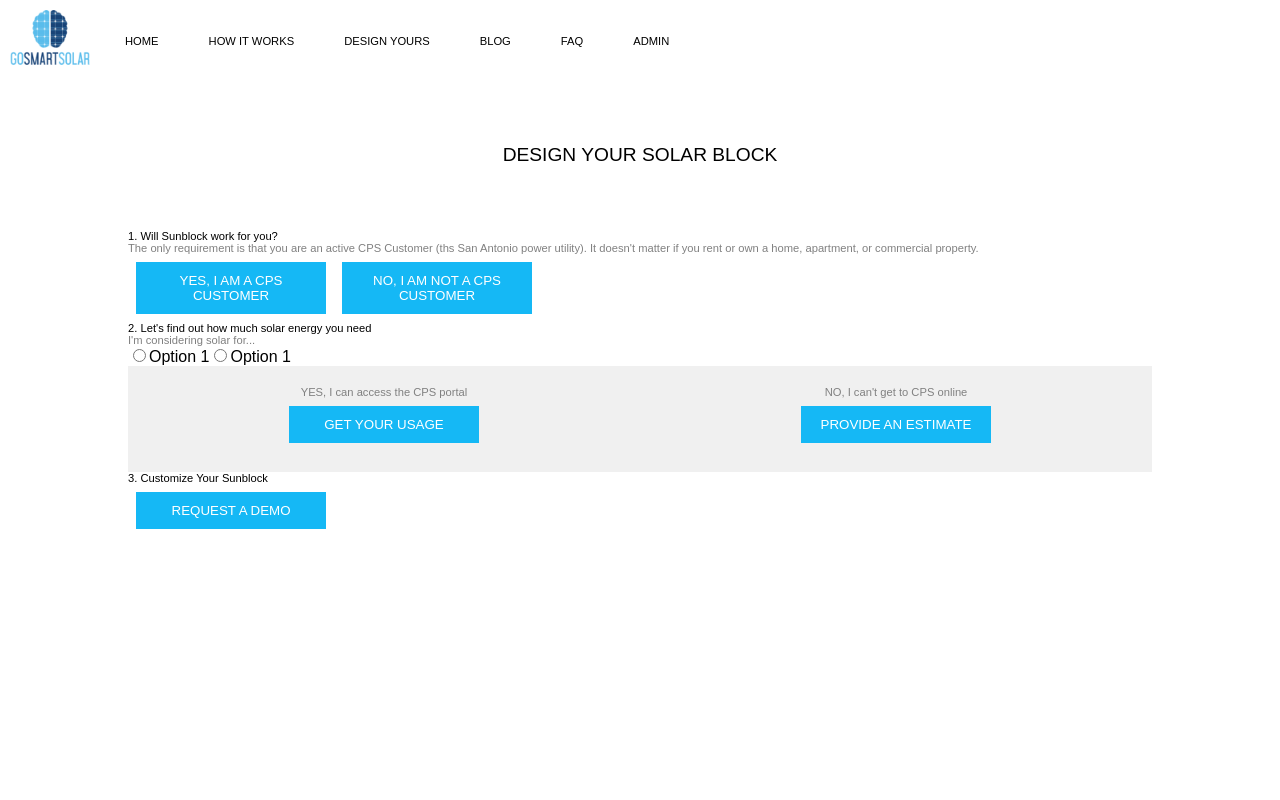
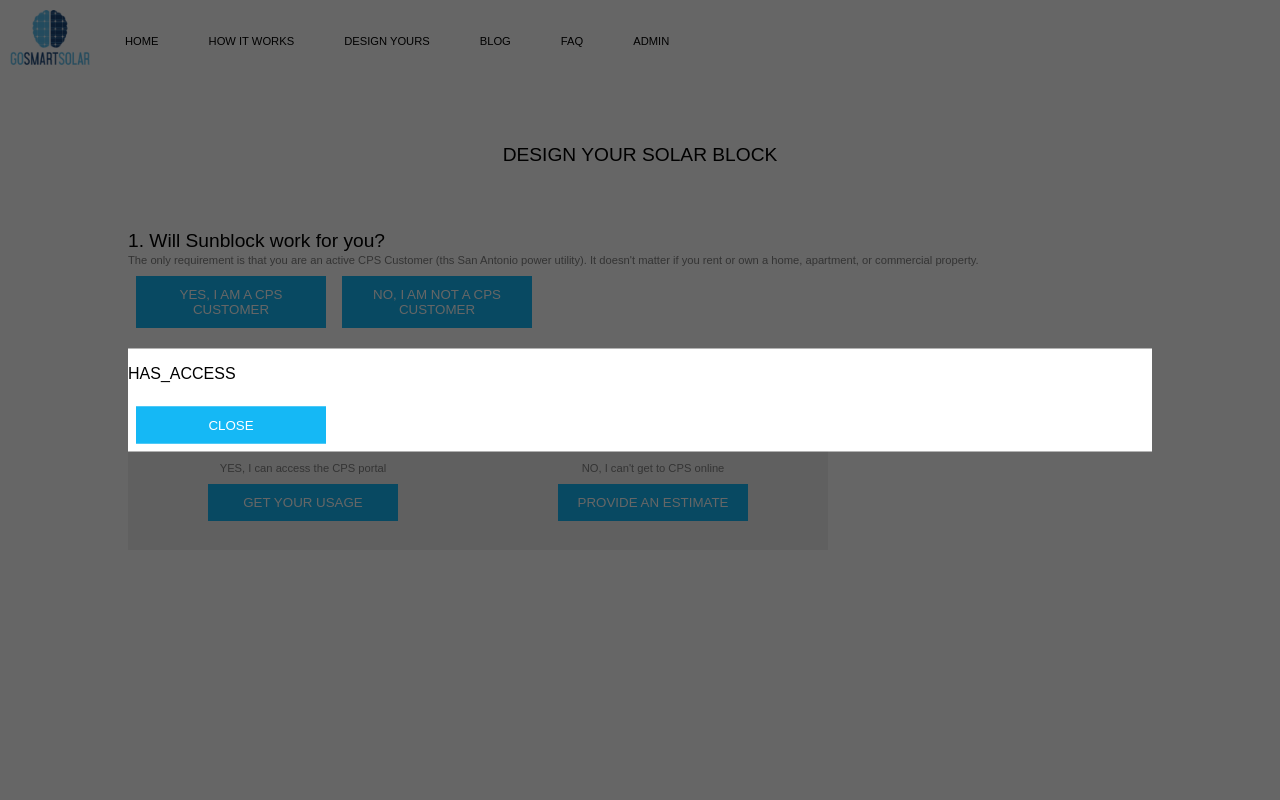
Before and after one commit to casper345/sunblock, a React (Create React App) app: page /design-your-solar in a window 1280 px wide. Both pictures are taken after a click on the button "GET YOUR USAGE". Shown: the top 800 px of the page. Built offline with nearby package versions, Linux system fonts and the light colour scheme.

Commit message:
Add Modal component

```diff
--- /dev/null
+++ b/src/components/Modal.js
@@ -0,0 +1,36 @@
+import React from 'react'
+import styled from 'styled-components'
+
+import Button from './Button'
+
+const Container = styled.div`
+  position: fixed;
+  top: 0;
+  left: 0;
+  width:100%;
+  height: 100%;
+  background: rgba(0, 0, 0, 0.6);
+  section{
+    position:fixed;
+    background: white;
+    width: 80%;
+    height: auto;
+    top:50%;
+    left:50%;
+    transform: translate(-50%,-50%);
+  }
+`
+
+const Modal = ({ handleClose, modalVisible, children}) => {
+  return(
+    modalVisible &&
+    <Container>
+      <section>
+        {children}
+        <Button onClick={handleClose}>close</Button>
+      </section>
+    </Container>
+  )
+}
+
+export default Modal
--- a/src/components/StyledHeading.js
+++ b/src/components/StyledHeading.js
@@ -25,5 +25,6 @@ export const H4 = styled.h4`
 export const P = styled.p`
   margin: 0;
   font-size: .7rem;
+  line-height: 1rem;
   color: grey;
 `;
--- a/src/constants/Color.js
+++ b/src/constants/Color.js
@@ -1,5 +1,5 @@
 export default {
-  primaryColor: 'rgb(21,184,245)',
+  primaryColor: '#15b8f5',
   secondaryColor: 'rgb(140,178,71)',
   lightGreen: 'rgb(140,178,71)',
   darkGreen: 'rgb(75,97,44)',
--- a/src/containers/DesignForm/index.js
+++ b/src/containers/DesignForm/index.js
@@ -3,9 +3,11 @@ import styled from 'styled-components'
 
 import Color from '../../constants/Color'
 
-import { H3, H4, P } from '../../components/StyledHeading'
+import SolarPanelCalc from '../../containers/SolarPanelCalc'
+
+import { H2, P } from '../../components/StyledHeading'
 import Button from '../../components/Button'
-import SelectField from '../../components/SelectField'
+import Modal from '../../components/Modal'
 
 const Container = styled.div`
   width: 80%;
@@ -15,8 +17,10 @@ const Container = styled.div`
   }
 `;
 const Section = styled.div`
+  margin-bottom: 8%;
 `;
 const ButtonContainer = styled.div`
+  max-width: 700px;
   display: flex;
   flex-direction: row;
   justify-content: space-around;
@@ -34,76 +38,117 @@ const Column = styled.div`
   text-align: center;
 `;
 
+function CPSCustomerWarning(props){
+  if(!props.warn){
+    return null;
+  }
+  return(
+    <div>
+      Sorry you have to be a CPS Customer for Sunblock. But check out Go Smart Solar app
+    </div>
+  )
+}
+
 class DesignForm extends Component {
   constructor(){
     super();
     this.state = {
+      secondSectionEnabled: false,
+      thirdSectionEnabled: false,
       BuildingType: '',
       isCpsCustomer: null,
-      hasCPSPortal: null,
+      hasCPSAccess: null,
       AvgMonthlyBill: 0,
-      MaxPanels: 20,
-      RequestedPanels: this.MaxPanels,
+      modalVisible: false,
     } ;
     this._handleIsCPSCustomer = this._handleIsCPSCustomer.bind(this);
-    this._handleIsNotCPSCustomer = this._handleIsNotCPSCustomer.bind(this);
-    this._handleBuildingTypeSelection = this._handleBuildingTypeSelection.bind(this);
-    this._handleCPSPortal = this._handleCPSPortal.bind(this);
+    this._handleHasCPSAccess = this._handleHasCPSAccess.bind(this);
+    this._handleModalClose = this._handleModalClose.bind(this);
   }
 
-  _handleIsCPSCustomer(){
-    this.setState({isCpsCustomer: true})
-  }
-
-  _handleIsNotCPSCustomer(){
+  _handleIsCPSCustomer(event){
+    let buttonId = event.target.id
+    let requirementFulfilled = (buttonId == 'IS_CUSTOMER') ? true : false
+    if(!requirementFulfilled){
+      alert('Sorry you have to be a CPS Customer for Sunblock')
+    }
     this.setState({
-      isCpsCustomer: false,
-      hasCPSPortal: false,
+      isCpsCustomer: requirementFulfilled,
+      secondSectionEnabled: true,
     })
   }
 
-  _handleBuildingTypeSelection(){
-
+  _handleHasCPSAccess(event){
+    let buttonId = event.target.id
+    this.setState({
+      hasCPSAccess: buttonId,
+      modalVisible: true,
+    })
   }
 
-  _handleCPSPortal(){
-    this.setState({hasCPSPortal: true})
+  _handleModalClose(){
+    this.setState({
+      modalVisible: false,
+    })
   }
-
 
   render(){
     const isCpsCustomer = this.state.isCpsCustomer;
-    const hasCPSPortal = this.state.hasCPSPortal;
+    const hasCPSAccess = this.state.hasCPSAccess;
+    const thirdSectionEnabled = this.state.thirdSectionEnabled;
 
     return(
       <Container>
-         <H3>1. Will Sunblock work for you?</H3>
+        <Section>
+         <H2>1. Will Sunblock work for you?</H2>
          <P>The only requirement is that you are an active CPS Customer (ths San Antonio power utility). It doesn't matter if you rent or own a home, apartment, or commercial property.</P>
-         <Button onClick={this._handleIsCPSCustomer}>Yes, I am a CPS customer</Button>
-         <Button onClick={this._handleIsNotCPSCustomer}>No, I am not a CPS customer</Button>
+         <Button id={'IS_CUSTOMER'}
+           onClick={this._handleIsCPSCustomer}>Yes, I am a CPS customer</Button>
+         <Button
+           id={'NOT_CUSTOMER'}
+           onClick={this._handleIsCPSCustomer}>No, I am not a CPS customer</Button>
+         </Section>
 
          <Section>
-           <H3>2. Let's find out how much solar energy you need</H3>
-           <SelectField
-             selections=""
-             images=""
-             title="I'm considering solar for..."
-           />
+           <H2>2. Let's find out how much solar energy you need</H2>
            <ButtonContainer>
              <Column>
                <P>YES, I can access the CPS portal</P>
-               <Button>Get your usage</Button>
+               <Button
+                 id={'HAS_ACCESS'}
+                 onClick={this._handleHasCPSAccess}>Get your usage</Button>
              </Column>
              <Column>
                <P>NO, I can't get to CPS online</P>
-               <Button onClick={this._handleCPSPortal}>Provide an estimate</Button>
+               <Button
+                 id={'NO_ACCESS'}
+                 onClick={this._handleHasCPSAccess}>Provide an estimate</Button>
              </Column>
            </ButtonContainer>
+           {(() => {
+                switch(hasCPSAccess) {
+                  case 'HAS_ACCESS':
+                    return <Modal
+                    modalVisible={this.state.modalVisible}
+                    handleClose={this._handleModalClose}
+                    ><p>HAS_ACCESS</p></Modal>;
+                  case 'NO_ACCESS':
+                    return <Modal modalVisible={this.state.modalVisible}
+                    handleClose={this._handleModalClose}><p>NO_ACCESS</p></Modal>;
+                  default:
+                    return null;
+                }
+            })()}
          </Section>
 
          <Section>
-           <H3>3. Customize Your Sunblock</H3>
-           <Button>Request a demo</Button>
+           {
+             thirdSectionEnabled &&
+             <div>
+               <H2>3. Customize Your Sunblock</H2>
+               <SolarPanelCalc />
+             </div>
+           }
          </Section>
 
       </Container>
--- a/src/containers/SolarPanelCalc.js
+++ b/src/containers/SolarPanelCalc.js
@@ -1,146 +1,62 @@
-import React, { Component } from 'react'
+import React from 'react'
 import styled from 'styled-components'
+
+import SolarPanelImage from '../assets/images/solar.png'
+
+import { P } from '../components/StyledHeading'
+import Button from '../components/Button'
 
 const Container = styled.div`
   display: flex;
   flex-direction: column;
-  align-items: center;
+  .solarImage{
+    max-width: 50px;
+    max-height: 50px;
+  }
 `;
-const AdminContainer = styled.div`
+const Column = styled.div`
   display: flex;
   flex-direction: column;
-   align-items: center;
 `;
-const CustomerContainer = styled.div`
+const Row = styled.div`
   display: flex;
-  flex-direction: column;
-   align-items: center;
+  flex-direction: row;
+  margin-top: 5%;
+`;
+const Number = styled.h2`
+  margin: 0;
 `;
 
-class SolarPanelCalc extends Component {
-  constructor(){
-    super();
-    this.state = {
-      AvgMonthlyBill: 200,
-      MaxProductionAllowed: 120,
-      CreditRate: .09,
-      PerPanelProduction: 46.63,
-      MaxPanels: 0,
-      isMonthly: false,
-      isAverage: true,
-    }
-    this._handleAverage = this._handleAverage.bind(this);
-    this._handleMonthly = this._handleMonthly.bind(this);
-    this._handleChange = this._handleChange.bind(this);
-    this._handleSubmit = this._handleSubmit.bind(this);
-  }
+const SolarPanelCalc = props => {
+  const { AvgMonthlyBill  } = this.props
+  return(
+    <Container>
+      <Row>
+        <img className="solarImage" src={SolarPanelImage}/>
+        <img className="solarImage" src={SolarPanelImage}/>
+        <img className="solarImage" src={SolarPanelImage}/>
+        <Column>
+          <P>For your energy usage, we recommend</P>
+          <Number>39</Number>
+          <P>You can adjust the amount of panels up or down, to a maximum of 20.</P>
+        </Column>
+      </Row>
 
-  _handleAverage(){
-    this.setState({
-      isMonthly: false,
-      isAverage: true,
-    });
-  }
-
-  _handleMonthly(){
-    this.setState({
-      isMonthly: true,
-      isAverage: false,
-    });
-  }
-
-  _handleChange(event){
-    const target = event.target;
-    const value = target.value;
-    const name = target.name;
-    console.log(name);
-    console.log(value);
-    this.setState({[name]: Number(value)});
-  }
-
-  _handleSubmit(){
-    let calc = (this.state.AvgMonthlyBill * (this.state.MaxProductionAllowed/100))/(this.state.CreditRate * this.state.PerPanelProduction);
-    this.setState({
-      MaxProductionAllowed: this.state.MaxProductionAllowed,
-      MaxPanels: calc,});
-    console.log(calc);
-  }
-
-  render(){
-    return(
-      <form>
-        <Container>
-        <AdminContainer>
-          <h1>Admin</h1>
-          <p>Input Go Smart Solar will be changing on the backend</p>
-          <label>
-            Production of 1 panel (kwh/month):
-            <input
-              name="PerPanelProduction"
-              type="number"
-              onChange={this._handleChange}
-              defaultValue={this.state.PerPanelProduction}
-            />
-          </label>
-          <label>
-            Sunbloc Credt ($/kwh):
-            <input
-              name="CreditRate"
-              type="number"
-              onChange={this._handleChange}
-              defaultValue={this.state.CreditRate}
-            />
-          </label>
-          <label>
-            Max Production Allowed (percentage):
-            <input
-              name="MaxProductionAllowed"
-              type="number"
-              onChange={this._handleChange}
-              defaultValue={this.state.MaxProductionAllowed}
-            />
-          </label>
-        </AdminContainer>
-
-        <CustomerContainer>
-          <h1>Customer</h1>
-          <p>Input that the customer will be inputting and changing</p>
-
-          {/* <button type="button"
-            onClick={this._handleMonthly}
-            >Calculate Monthly</button>
-          <button type="button"
-            onClick={this._handleAverage}
-            >Calculate Average</button> */}
-          <label>
-            Average Monthly Bill ($):
-            { this.state.isAverage &&
-              <input
-                name="AvgMonthlyBill"
-                type="number"
-                onChange={this._handleChange}
-                defaultValue={this.state.AvgMonthlyBill}
-              />
-            }
-            {/* { this.state.isMonthly &&
-              <input
-                name="AvgMonthlyBill"
-                type="number"
-                onChange={this._handleChange}
-                defaultValue={this.state.AvgMonthlyBill}
-              />
-            } */}
-          </label>
-        </CustomerContainer>
-
-        <button type="button"
-          onClick={this._handleSubmit}>Calc</button>
-
-        <h4>{this.state.MaxPanels}# of panels you should purchase for a {this.state.MaxProductionAllowed}% save</h4>
-        </Container>
-      </form>
-    )
-  }
+      <Row>
+        <Column>
+          <P>A Sunblock system size of 39 panels will</P>
+          <P>Pay for itself every month (cover monthly payment + loan fees) Learn More</P>
+          <P>Offset 100% of your CPS power bill Learn More</P>
+          <P>Even earn you a $15 monthly credit Learn More</P>
+        </Column>
+        <Column>
+          <P>Did you know? Your Sunblock will generate</P>
+          <Number>8.5kw</Number>
+        </Column>
+      </Row>
+      <Button>Order your panels now</Button>
+    </Container>
+  )
 
 }
 
--- /dev/null
+++ b/src/containers/SolarPanelCalcAdmin.js
@@ -0,0 +1,147 @@
+import React, { Component } from 'react'
+import styled from 'styled-components'
+
+const Container = styled.div`
+  display: flex;
+  flex-direction: column;
+  align-items: center;
+`;
+const AdminContainer = styled.div`
+  display: flex;
+  flex-direction: column;
+   align-items: center;
+`;
+const CustomerContainer = styled.div`
+  display: flex;
+  flex-direction: column;
+   align-items: center;
+`;
+
+class SolarPanelCalc extends Component {
+  constructor(){
+    super();
+    this.state = {
+      AvgMonthlyBill: 200,
+      MaxProductionAllowed: 120,
+      CreditRate: .09,
+      PerPanelProduction: 46.63,
+      MaxPanels: 0,
+      isMonthly: false,
+      isAverage: true,
+    }
+    this._handleAverage = this._handleAverage.bind(this);
+    this._handleMonthly = this._handleMonthly.bind(this);
+    this._handleChange = this._handleChange.bind(this);
+    this._handleSubmit = this._handleSubmit.bind(this);
+  }
+
+  _handleAverage(){
+    this.setState({
+      isMonthly: false,
+      isAverage: true,
+    });
+  }
+
+  _handleMonthly(){
+    this.setState({
+      isMonthly: true,
+      isAverage: false,
+    });
+  }
+
+  _handleChange(event){
+    const target = event.target;
+    const value = target.value;
+    const name = target.name;
+    console.log(name);
+    console.log(value);
+    this.setState({[name]: Number(value)});
+  }
+
+  _handleSubmit(){
+    let calc = (this.state.AvgMonthlyBill * (this.state.MaxProductionAllowed/100))/(this.state.CreditRate * this.state.PerPanelProduction);
+    this.setState({
+      MaxProductionAllowed: this.state.MaxProductionAllowed,
+      MaxPanels: calc,});
+    console.log(calc);
+  }
+
+  render(){
+    return(
+      <form>
+        <Container>
+        <AdminContainer>
+          <h1>Admin</h1>
+          <p>Input Go Smart Solar will be changing on the backend</p>
+          <label>
+            Production of 1 panel (kwh/month):
+            <input
+              name="PerPanelProduction"
+              type="number"
+              onChange={this._handleChange}
+              defaultValue={this.state.PerPanelProduction}
+            />
+          </label>
+          <label>
+            Sunbloc Credt ($/kwh):
+            <input
+              name="CreditRate"
+              type="number"
+              onChange={this._handleChange}
+              defaultValue={this.state.CreditRate}
+            />
+          </label>
+          <label>
+            Max Production Allowed (percentage):
+            <input
+              name="MaxProductionAllowed"
+              type="number"
+              onChange={this._handleChange}
+              defaultValue={this.state.MaxProductionAllowed}
+            />
+          </label>
+        </AdminContainer>
+
+        <CustomerContainer>
+          <h1>Customer</h1>
+          <p>Input that the customer will be inputting and changing</p>
+
+          {/* <button type="button"
+            onClick={this._handleMonthly}
+            >Calculate Monthly</button>
+          <button type="button"
+            onClick={this._handleAverage}
+            >Calculate Average</button> */}
+          <label>
+            Average Monthly Bill ($):
+            { this.state.isAverage &&
+              <input
+                name="AvgMonthlyBill"
+                type="number"
+                onChange={this._handleChange}
+                defaultValue={this.state.AvgMonthlyBill}
+              />
+            }
+            {/* { this.state.isMonthly &&
+              <input
+                name="AvgMonthlyBill"
+                type="number"
+                onChange={this._handleChange}
+                defaultValue={this.state.AvgMonthlyBill}
+              />
+            } */}
+          </label>
+        </CustomerContainer>
+
+        <button type="button"
+          onClick={this._handleSubmit}>Calc</button>
+
+        <h4>{this.state.MaxPanels}# of panels you should purchase for a {this.state.MaxProductionAllowed}% save</h4>
+        </Container>
+      </form>
+    )
+  }
+
+}
+
+export default SolarPanelCalc;
--- a/src/screens/Admin.js
+++ b/src/screens/Admin.js
@@ -1,7 +1,7 @@
 import React, { Component } from 'react'
 import styled from 'styled-components'
 
-import SolarPanelCalc from '../containers/SolarPanelCalc'
+import SolarPanelCalc from '../containers/SolarPanelCalcAdmin'
 
 const Container = styled.div`
   display: flex;
```
Also changed, not shown: src/assets/images/solar.png (added), 1 other file (tests, documents, lock files or other folders).
